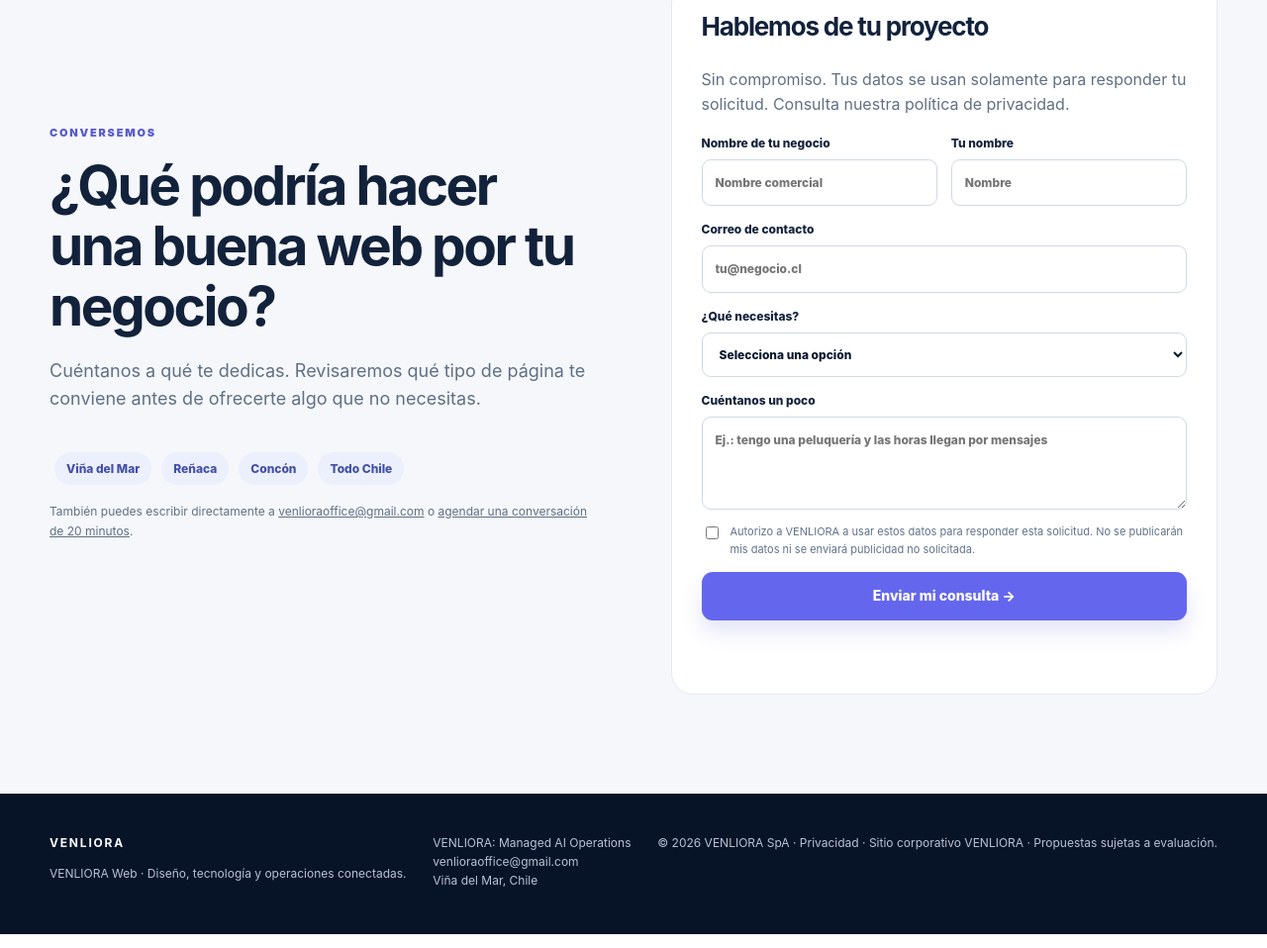
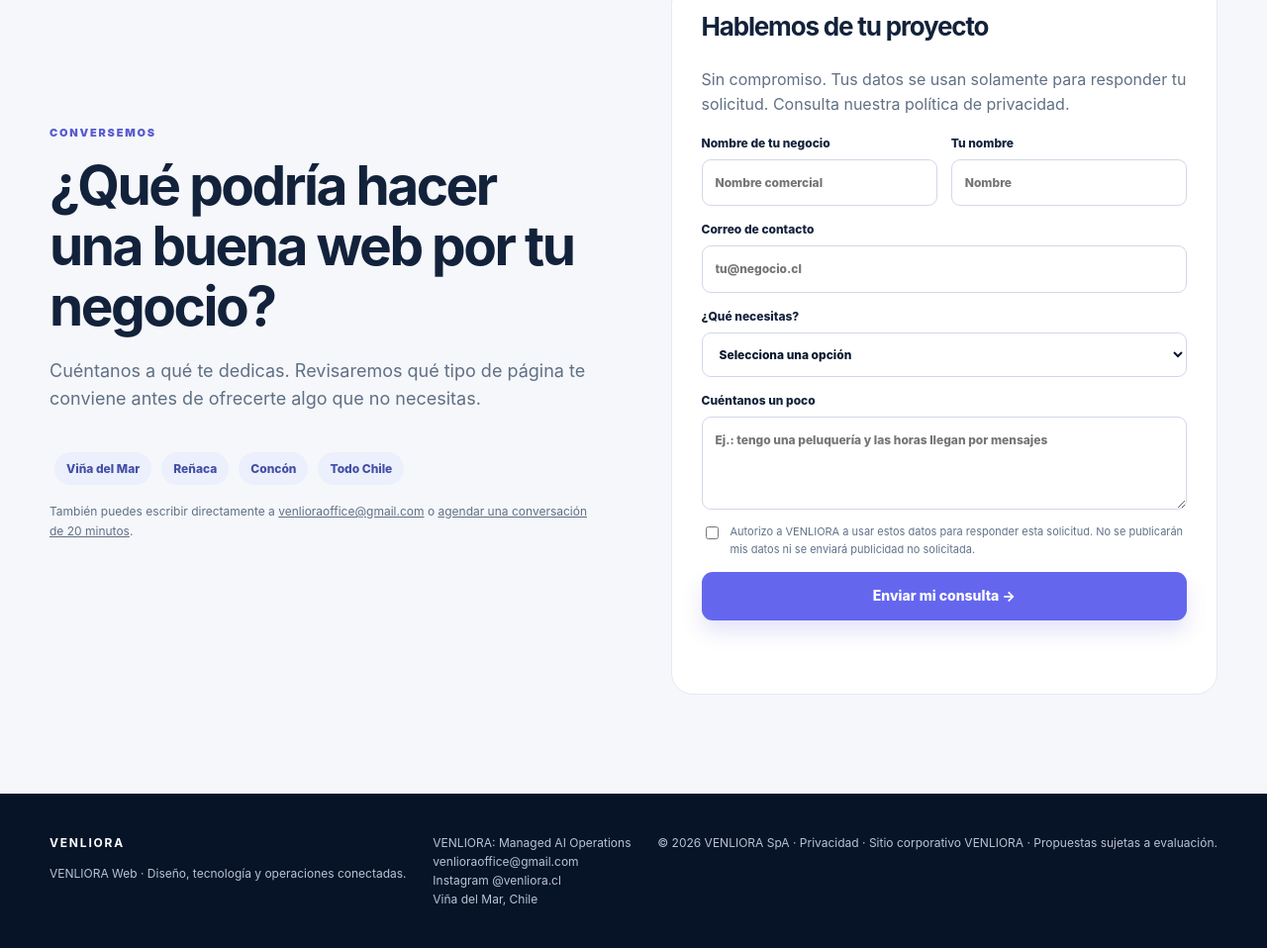
Before and after one commit to cynthiaantonuccicontreras-ux/transcriptor-audiencias, a website: page venliora-site/web/index.html in a window 1280 px wide. Shown: the part 4677-5635 px from the top of the page at 99% size. Drawn offline with Linux system fonts and the light colour scheme.

Commit message:
Connect VENLIORA Web footer to official @venliora.cl Instagram

```diff
--- a/venliora-site/web/index.html
+++ b/venliora-site/web/index.html
@@ -76,7 +76,7 @@
  <div class="full"><button class="btn purple" type="submit" id="submitLead" style="width:100%">Enviar mi consulta →</button><p class="status" id="formStatus" role="status" aria-live="polite"></p></div>
  </form></div></div></section>
 </main>
-<footer class="footer"><div class="wrap foot"><div><strong>VENLIORA</strong><p>VENLIORA Web · Diseño, tecnología y operaciones conectadas.</p></div><div><a href="/">VENLIORA: Managed AI Operations</a><br><a href="mailto:venlioraoffice@gmail.com">venlioraoffice@gmail.com</a><br>Viña del Mar, Chile</div><div>© 2026 VENLIORA SpA · <a href="/privacy.html">Privacidad</a> · <a href="/">Sitio corporativo VENLIORA</a> · Propuestas sujetas a evaluación.</div></div></footer>
+<footer class="footer"><div class="wrap foot"><div><strong>VENLIORA</strong><p>VENLIORA Web · Diseño, tecnología y operaciones conectadas.</p></div><div><a href="/">VENLIORA: Managed AI Operations</a><br><a href="mailto:venlioraoffice@gmail.com">venlioraoffice@gmail.com</a><br><a href="https://www.instagram.com/venliora.cl/" rel="noopener noreferrer" target="_blank">Instagram @venliora.cl</a><br>Viña del Mar, Chile</div><div>© 2026 VENLIORA SpA · <a href="/privacy.html">Privacidad</a> · <a href="/">Sitio corporativo VENLIORA</a> · Propuestas sujetas a evaluación.</div></div></footer>
 <script>
 (function(){
 const webhook='https://hook.us2.make.com/qe7f9mzf1tg6xclwsqptvxps2a78trpk',form=document.getElementById('webLeadForm'),s=document.getElementById('formStatus'),btn=document.getElementById('submitLead');
```
